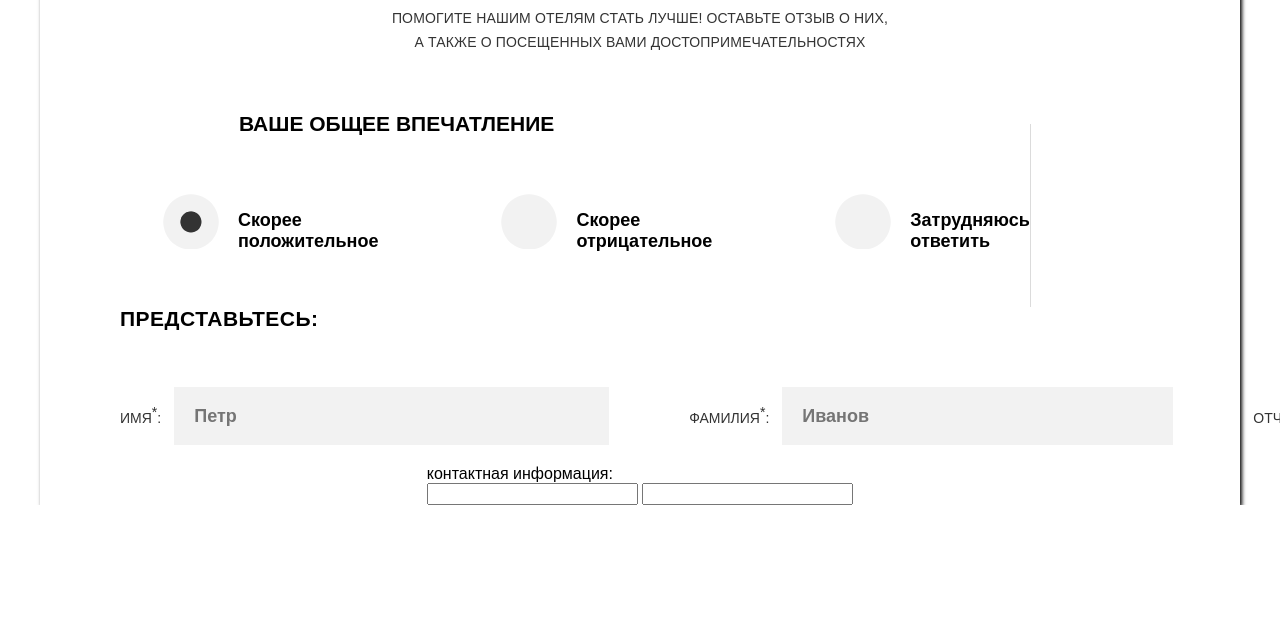
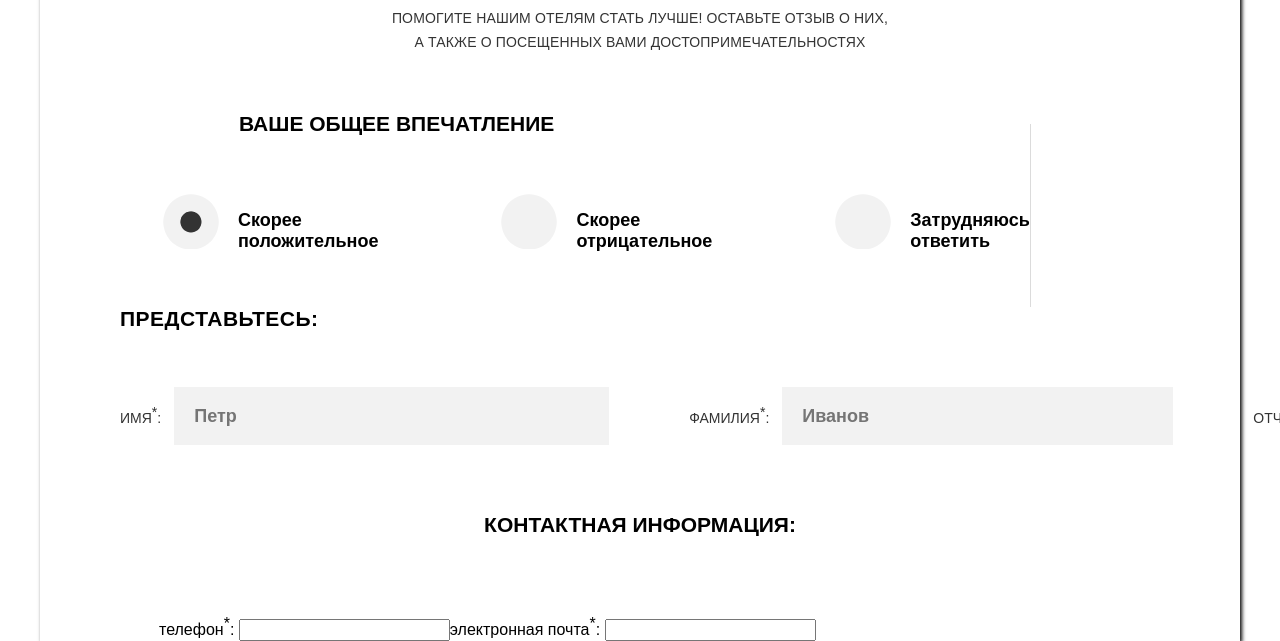
Before and after one commit to Dabudidabuday/sedona, a website: page form.html in a window 1280 px wide. Shown: the part 520-1161 px from the top of the page. Before the commit the page ends 1025 px from the top, so only its background shows below. Drawn offline with nearby package versions, Linux system fonts and the light colour scheme; files that its build step writes are made by us from their sources.

Commit message:
question about wrapper

```diff
--- a/app/scss/FormPage/contacts.scss
+++ b/app/scss/FormPage/contacts.scss
@@ -0,0 +1,12 @@
+.form__contacts {
+    margin-top: 48px;
+    display: flex;
+    border: none;
+}
+
+.contacts__title {
+    margin: 0 auto 78px;
+    font-size: 21px;
+    font-weight: 700;
+    text-transform: uppercase;
+}
--- a/app/scss/FormPage/review.scss
+++ b/app/scss/FormPage/review.scss
@@ -20,6 +20,7 @@
 .review__form {
     display: flex;
     flex-wrap: wrap;
+
 
     .form__impression {
         display: flex;
@@ -98,10 +99,4 @@
             }
         }
     }
-
-    .form__contacts {
-        margin: 0 auto;
-        border: none;
-    }
-
 }
--- a/app/scss/utilities/utilities.scss
+++ b/app/scss/utilities/utilities.scss
@@ -8,6 +8,12 @@
 .container {
     margin: 0 auto;
     max-width: 1040px;
+}
+
+.form__container {
+    margin: 0 auto;
+    width: 962px;
+
 }
 
 body {
--- a/form.html
+++ b/form.html
@@ -131,16 +131,20 @@
                     </label>
                 </fieldset>
 
+                <div class="form__container">
                     <fieldset class="form__contacts">
-                    <legend>контактная информация:</legend>
+                        <legend class="contacts__title">контактная информация:</legend>
                         <label>
+                            <span>телефон<sup>*</sup>:</span>
                             <input type="tel">
                         </label>
 
                         <label>
+                            <span>электронная почта<sup>*</sup>:</span>
                             <input type="email">
                         </label>
                     </fieldset>
+                </div>
             </form>
         </section>
     </div>
```
Lines whose indentation alone changed are shown as unchanged.
